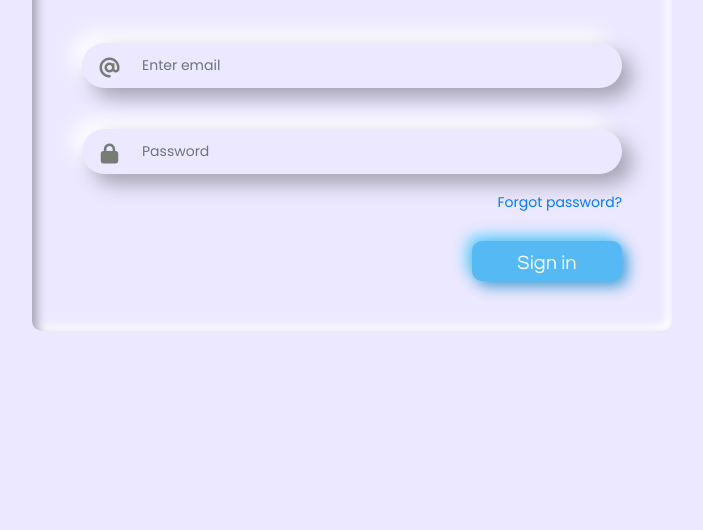
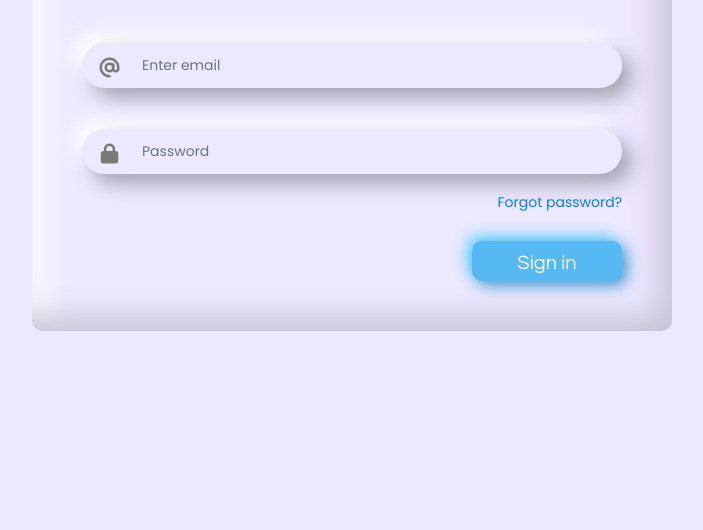
Before and after one commit to sreehari61/question-paper-generator, a plain HTML site: page index.html in a window 1280 px wide. Shown: the part 270-800 px from the top of the page, without its empty margins (288-991 px from the left). Drawn offline with nearby package versions, Linux system fonts and the light colour scheme.

Commit message:
second commit

```diff
--- a/css/custom.css
+++ b/css/custom.css
@@ -6,8 +6,8 @@
 .login-main{
     border-radius: 10px;
     background: #ece8ff;
-    box-shadow: inset 5px 5px 10px #a5a2b3,
-                inset -5px -5px 10px #ffffff;
+box-shadow: inset -15px -15px 30px #c9c5d9,
+            inset 15px 15px 30px #ffffff;
 }
 
 #password,#email{
```
